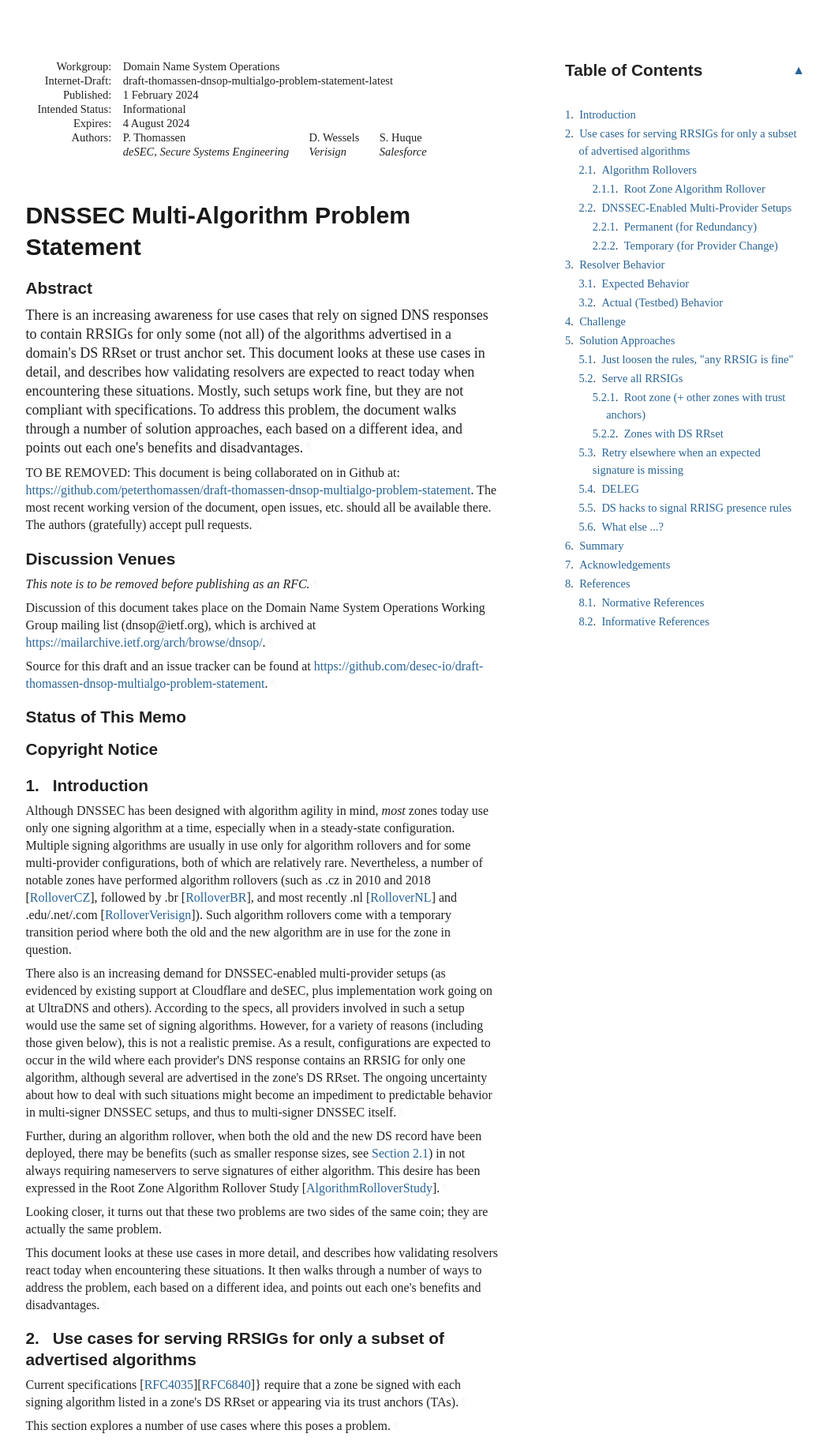
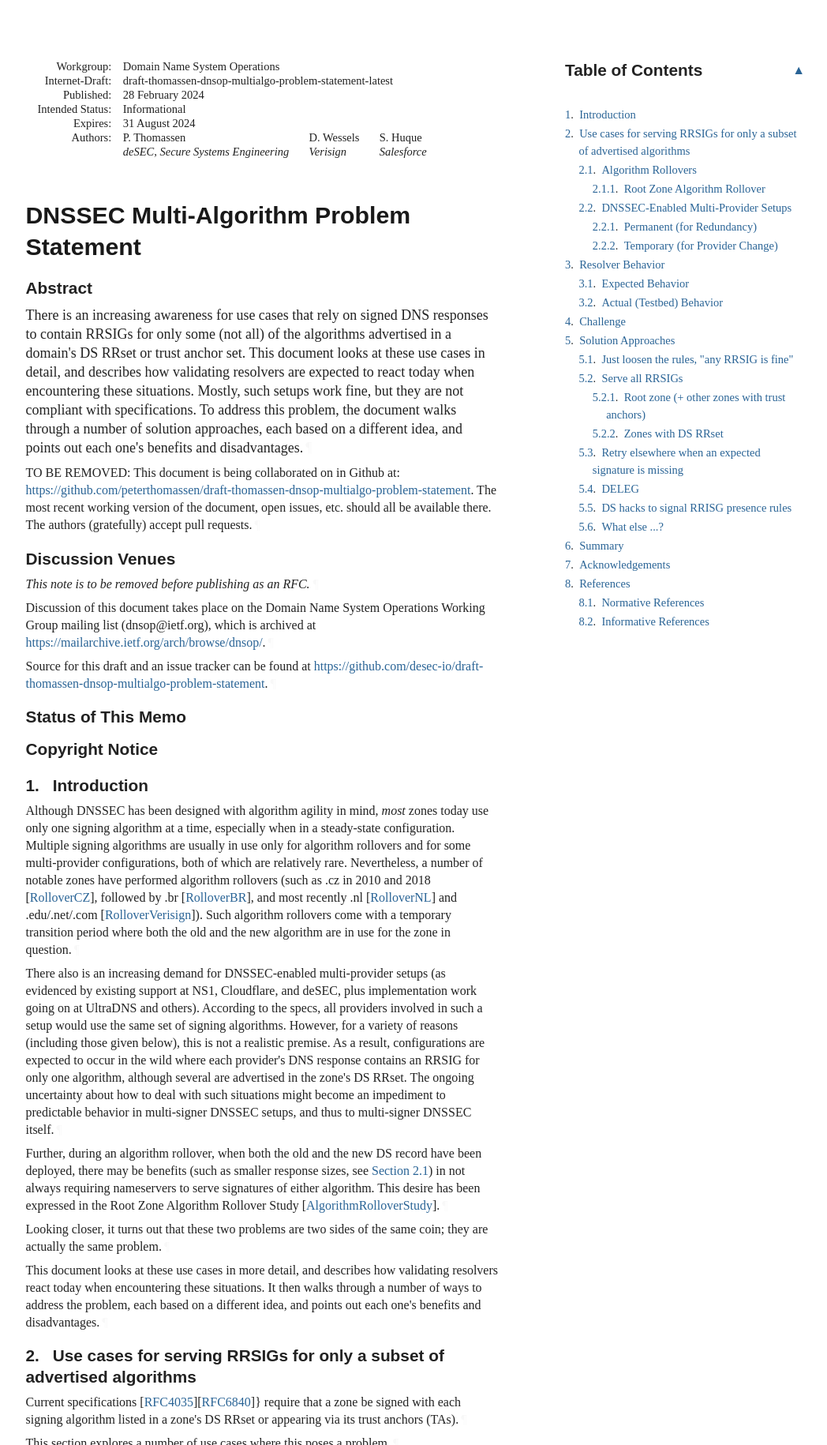
Before and after one commit to desec-io/draft-thomassen-dnsop-multialgo-problem-statement, a plain HTML site: page draft-thomassen-dnsop-multialgo-problem-statement.html in a window 1280 px wide. Shown: the top 1830 px of the page at 79% size, without its empty margins (92-1140 px from the left). Drawn offline with Linux system fonts and the light colour scheme; a web font is replaced by a local one.

Commit message:
Script updating gh-pages from 31d1e22. [ci skip]

```diff
--- a/draft-thomassen-dnsop-multialgo-problem-statement.html
+++ b/draft-thomassen-dnsop-multialgo-problem-statement.html
@@ -22,18 +22,18 @@ points out each one's benefits and disadvantages.
 The most recent working version of the document, open issues, etc. should all be
 available there.  The authors (gratefully) accept pull requests.
     " name="description">
-<meta content="xml2rfc 3.19.1" name="generator">
+<meta content="xml2rfc 3.19.4" name="generator">
 <meta content="Internet-Draft" name="keyword">
 <meta content="draft-thomassen-dnsop-multialgo-problem-statement-latest" name="ietf.draft">
 <!-- Generator version information:
-  xml2rfc 3.19.1
+  xml2rfc 3.19.4
     Python 3.11.6
     ConfigArgParse 1.7
     google-i18n-address 3.1.0
     intervaltree 3.1.0
     Jinja2 3.1.2
     lxml 4.9.3
-    platformdirs 4.1.0
+    platformdirs 4.2.0
     pycountry 22.3.5
     PyYAML 6.0.1
     requests 2.31.0
@@ -1042,7 +1042,7 @@ svg :is([fill="white"], [fill^="#fff"]) {
 </tr></thead>
 <tfoot><tr>
 <td class="left">Thomassen, et al.</td>
-<td class="center">Expires 4 August 2024</td>
+<td class="center">Expires 31 August 2024</td>
 <td class="right">[Page]</td>
 </tr></tfoot>
 </table>
@@ -1055,12 +1055,12 @@ svg :is([fill="white"], [fill^="#fff"]) {
 <dd class="internet-draft">draft-thomassen-dnsop-multialgo-problem-statement-latest</dd>
 <dt class="label-published">Published:</dt>
 <dd class="published">
-<time datetime="2024-02-01" class="published">1 February 2024</time>
+<time datetime="2024-02-28" class="published">28 February 2024</time>
     </dd>
 <dt class="label-intended-status">Intended Status:</dt>
 <dd class="intended-status">Informational</dd>
 <dt class="label-expires">Expires:</dt>
-<dd class="expires"><time datetime="2024-08-04">4 August 2024</time></dd>
+<dd class="expires"><time datetime="2024-08-31">31 August 2024</time></dd>
 <dt class="label-authors">Authors:</dt>
 <dd class="authors">
 <div class="author">
@@ -1124,7 +1124,7 @@ available there.  The authors (gratefully) accept pull requests.<a href="#sectio
         time. It is inappropriate to use Internet-Drafts as reference
         material or to cite them other than as "work in progress."<a href="#section-boilerplate.1-3" class="pilcrow">¶</a></p>
 <p id="section-boilerplate.1-4">
-        This Internet-Draft will expire on 4 August 2024.<a href="#section-boilerplate.1-4" class="pilcrow">¶</a></p>
+        This Internet-Draft will expire on 31 August 2024.<a href="#section-boilerplate.1-4" class="pilcrow">¶</a></p>
 </section>
 </div>
 <div id="copyright">
@@ -1271,10 +1271,10 @@ followed by .br <span>[<a href="#RolloverBR" class="cite xref">RolloverBR</a>]</
 temporary transition period where both the old and the new algorithm are in use
 for the zone in question.<a href="#section-1-1" class="pilcrow">¶</a></p>
 <p id="section-1-2">There also is an increasing demand for DNSSEC-enabled multi-provider setups (as
-evidenced by existing support at Cloudflare and deSEC, plus implementation work
-going on at UltraDNS and others). According to the specs, all providers involved
-in such a setup would use the same set of signing algorithms. However, for a
-variety of reasons (including those given below), this is not a realistic
+evidenced by existing support at NS1, Cloudflare, and deSEC, plus implementation
+work going on at UltraDNS and others). According to the specs, all providers
+involved in such a setup would use the same set of signing algorithms. However,
+for a variety of reasons (including those given below), this is not a realistic
 premise. As a result, configurations are expected to occur in the wild where
 each provider's DNS response contains an RRSIG for only one algorithm, although
 several are advertised in the zone's DS RRset. The ongoing uncertainty about how
```
Also changed, not shown: draft-thomassen-dnsop-multialgo-problem-statement.txt.
